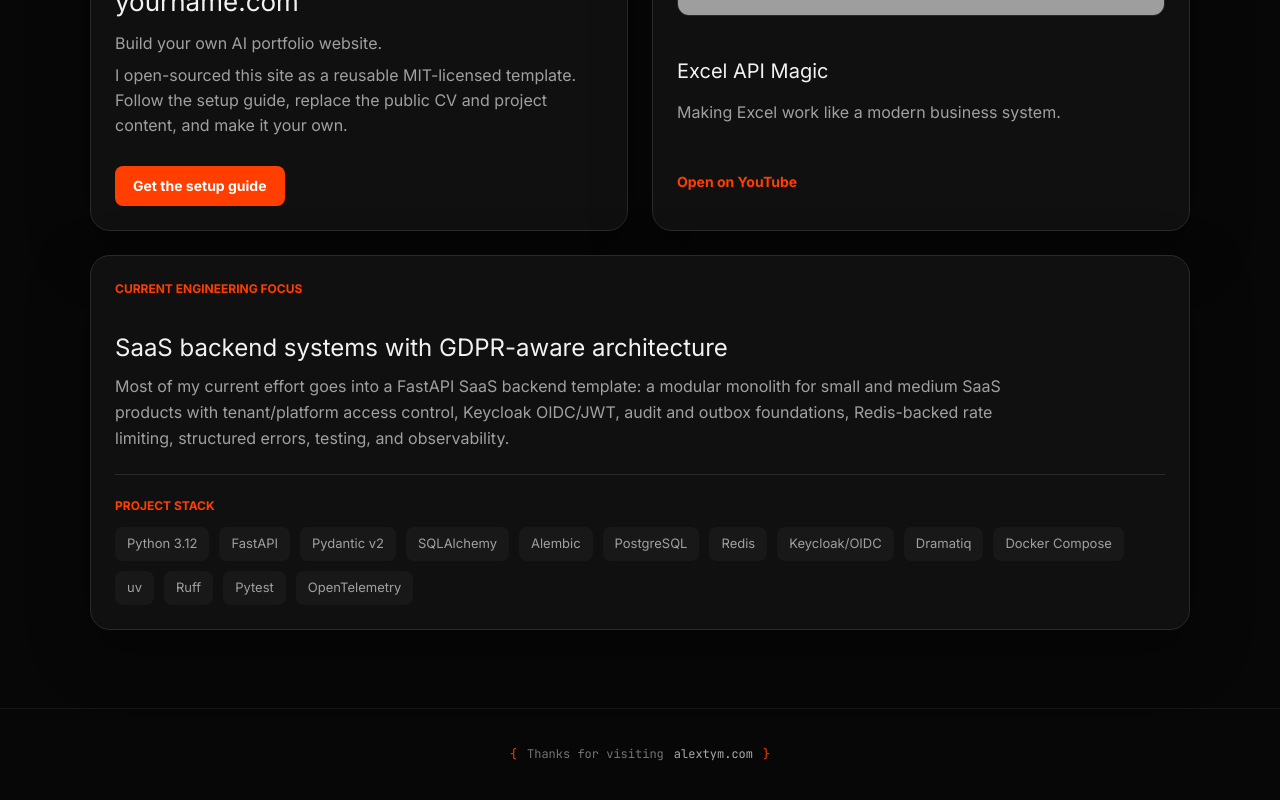
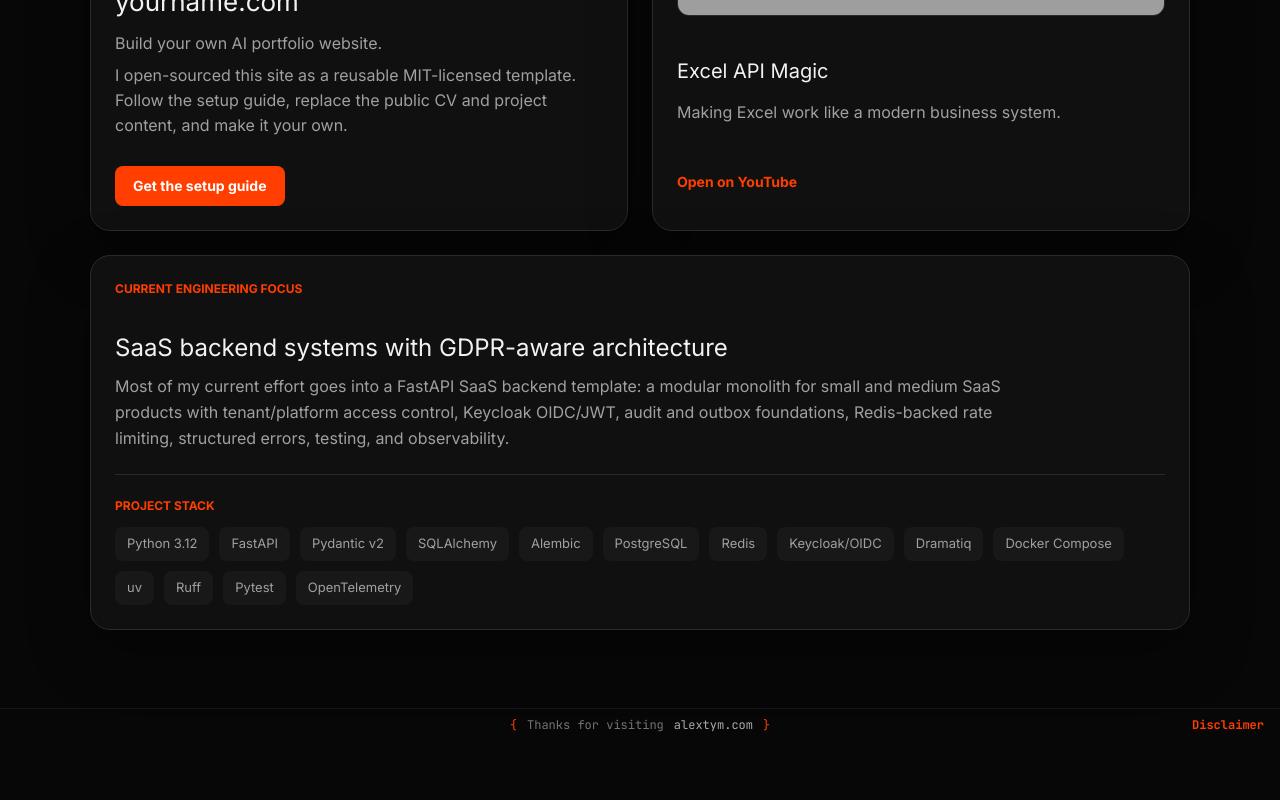
Before and after one commit to AlexTymosh/alextym.com, a Next.js app in the folder frontend/: page / in a window 1280 px wide. Shown: the part 740-1540 px from the top of the page. After the commit the page ends 1482 px from the top, so only its background shows below. Built offline with nearby package versions, Linux system fonts and the light colour scheme; no server answers; grey boxes are pictures that could not be loaded.

Commit message:
✨ feat(disclaimer): add public disclaimer page

```diff
--- /dev/null
+++ b/frontend/app/footer-disclaimer.css
@@ -0,0 +1,68 @@
+.site-footer.site-footer--with-disclaimer {
+  min-height: 34px;
+  height: 34px;
+  display: grid;
+  grid-template-columns: minmax(0, 1fr) auto minmax(0, 1fr);
+  align-items: center;
+  gap: 12px;
+  padding: 0 16px;
+  text-align: center;
+  line-height: 1;
+}
+
+.site-footer__visit {
+  grid-column: 2;
+  display: inline-flex;
+  align-items: center;
+  justify-content: center;
+  gap: 10px;
+  height: 100%;
+  line-height: 1;
+  white-space: nowrap;
+}
+
+.site-footer__message,
+.site-footer__domain,
+.site-footer__bracket {
+  line-height: 1;
+}
+
+.site-footer__disclaimer {
+  grid-column: 3;
+  justify-self: end;
+  align-self: center;
+  display: inline-flex;
+  align-items: center;
+  justify-content: center;
+  height: 100%;
+  padding: 0;
+  color: var(--accent);
+  font-family: "JetBrains Mono", ui-monospace, SFMono-Regular, Consolas,
+    monospace;
+  font-size: 12px;
+  font-weight: 800;
+  line-height: 1;
+  white-space: nowrap;
+  transition: color 160ms ease;
+}
+
+.site-footer__disclaimer:hover {
+  color: color-mix(in srgb, var(--accent) 78%, var(--text));
+}
+
+@media (max-width: 720px) {
+  .site-footer.site-footer--with-disclaimer {
+    min-height: 44px;
+    height: auto;
+    grid-template-columns: 1fr;
+    gap: 4px;
+    padding: 6px 16px;
+  }
+
+  .site-footer__visit,
+  .site-footer__disclaimer {
+    grid-column: 1;
+    justify-self: center;
+    height: auto;
+  }
+}
--- a/frontend/app/layout.tsx
+++ b/frontend/app/layout.tsx
@@ -1,4 +1,5 @@
 import type { Metadata } from "next";
+import Link from "next/link";
 import type { ReactNode } from "react";
 import { PrivacySafeAnalytics } from "../components/privacy-safe-analytics";
 import { SiteNavigation } from "../components/site-navigation";
@@ -11,6 +12,7 @@ import {
 import "./globals.css";
 import "./chat-messages.css";
 import "./theme-overrides.css";
+import "./footer-disclaimer.css";
 
 const siteUrl = getSiteUrl();
 const isPreview = isPreviewDeployment();
@@ -87,11 +89,16 @@ export default function RootLayout({
         <div className="app-shell">
           <SiteNavigation />
           <main className="site-main">{children}</main>
-          <footer className="site-footer">
-            <span className="site-footer__bracket">{"{"}</span>
-            <span className="site-footer__message">Thanks for visiting</span>
-            <span className="site-footer__domain">alextym.com</span>
-            <span className="site-footer__bracket">{"}"}</span>
+          <footer className="site-footer site-footer--with-disclaimer">
+            <div className="site-footer__visit">
+              <span className="site-footer__bracket">{"{"}</span>
+              <span className="site-footer__message">Thanks for visiting</span>
+              <span className="site-footer__domain">alextym.com</span>
+              <span className="site-footer__bracket">{"}"}</span>
+            </div>
+            <Link className="site-footer__disclaimer" href="/disclaimer">
+              Disclaimer
+            </Link>
           </footer>
         </div>
       </body>
--- a/frontend/lib/site-config.ts
+++ b/frontend/lib/site-config.ts
@@ -1,6 +1,12 @@
 const DEFAULT_SITE_URL = "https://alextym.com";
 
-export const publicRoutes = ["/", "/resume", "/chat", "/contact"] as const;
+export const publicRoutes = [
+  "/",
+  "/resume",
+  "/chat",
+  "/contact",
+  "/disclaimer",
+] as const;
 
 export const siteConfig = {
   name: "alextym.com",
```
Also changed, not shown: frontend/app/disclaimer/page.tsx (added, +85 -0 lines).
